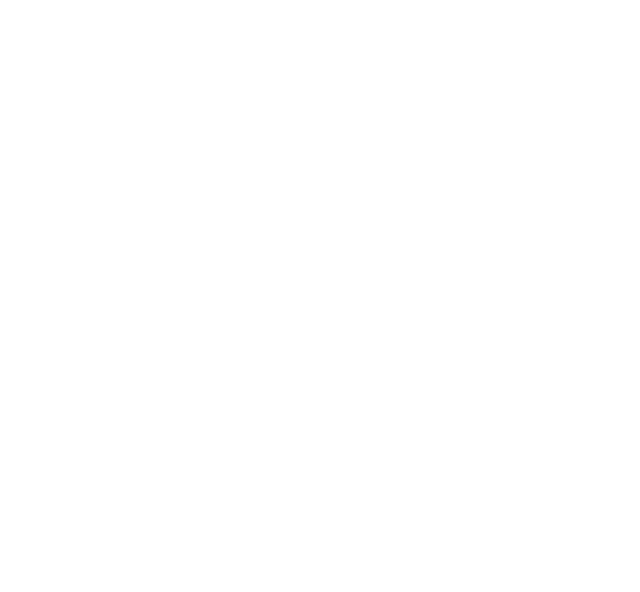
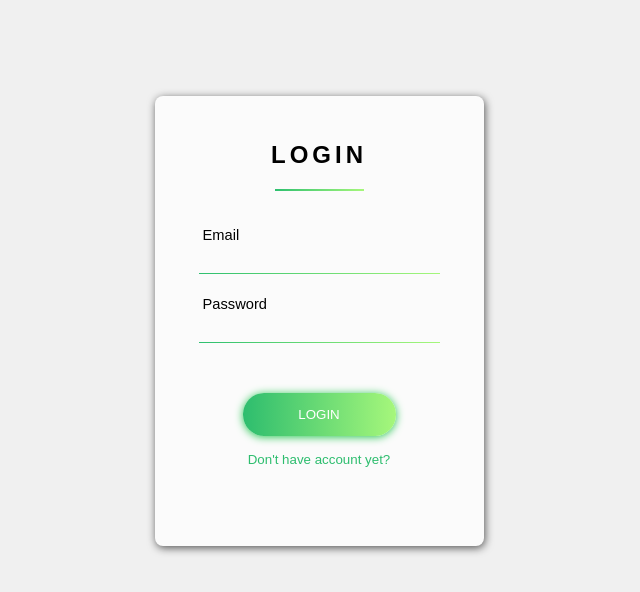
Before and after one commit to groupProject-P2-W1/W2W-client, a plain HTML site: page index.html in a window 1280 px wide. Shown: the whole page, without its empty margins (321-961 px from the left). Drawn offline with nearby package versions, Linux system fonts and the light colour scheme.

Commit message:
added login and register

```diff
--- a/index.html
+++ b/index.html
@@ -4,9 +4,64 @@
     <meta charset="UTF-8">
     <meta name="viewport" content="width=device-width, initial-scale=1.0">
     <title>W2W - app</title>
+    <link rel="stylesheet" href="styles.css">
 </head>
 <body>
+    <section id="login-page">
+        <div id="card">
+            <div id="card-content">
+              <div id="card-title">
+                <h2>LOGIN</h2>
+                <br>
+                <div class="underline-title"></div>
+              </div>
+              <form onclick="signIn(event)" class="form">
+                <label for="user-email" style="padding-top:13px">
+                    &nbsp;Email
+                </label>
+                <input id="email" v-model="email" class="form-content" type="email" name="email" autocomplete="on" required>
+                <div class="form-border"></div>
+                <label for="user-password" style="padding-top:22px">
+                    &nbsp;Password
+                </label>
+                <input id="password" v-model="password" class="form-content" type="password" name="password" required>
+                <div class="form-border"></div>
+                <input id="submit-btn" type="submit" name="submit" value="LOGIN">
+                <a href="#" id="signup" onclick="showSignUp(event)">Don't have account yet?</a>
+              </form>
+            </div>
+        </div>
+    </section>
+    <section id="register-page">
+        <div id="card">
+            <div id="card-content">
+              <div id="card-title">
+                <h2>REGISTER</h2>
+                <br>
+                <div class="underline-title"></div>
+              </div>
+              <form onclick="signIn(event)" class="form">
+                <label for="user-email" style="padding-top:13px">
+                    &nbsp;Email
+                </label>
+                <input id="sign-up-email" class="form-content" type="email" name="email" autocomplete="on" required>
+                <div class="form-border"></div>
+                <label for="user-password" style="padding-top:22px">
+                    &nbsp;Password
+                </label>
+                <input id="sign-up-password" class="form-content" type="password" name="password" required>
+                <div class="form-border"></div>
+                <input id="submit-btn" type="submit" name="submit" value="REGISTER">
+                <a href="#" id="signup" onclick="showSignIn(event)">Cancel</a>
+              </form>
+            </div>
+        </div>
+    </section>
+    <section id="movie-page">
+        <div>
 
+        </div>
+    </section>
     <script src="https://code.jquery.com/jquery-2.2.4.js" integrity="sha256-iT6Q9iMJYuQiMWNd9lDyBUStIq/8PuOW33aOqmvFpqI=" crossorigin="anonymous"></script>
     <script src="https://ajax.googleapis.com/ajax/libs/jquery/3.5.1/jquery.min.js"></script>
     <script src="index.js"></script>
--- a/index.js
+++ b/index.js
@@ -0,0 +1,72 @@
+const server = "http://localhost:3000"
+
+$(document).ready(function () {
+    const token = localStorage.getItem("token")
+    // console.log(token)
+    if(token){
+        $("#login-page").hide()
+        $("#register-page").hide()
+    }
+    else{
+        $("#login-page").show()
+        $("#register-page").hide()
+    }
+})
+
+function signIn(e){
+    e.preventDefault()
+    // console.log("button terclick")
+    const email = $("#email").val()
+    const password = $("#password").val()
+    console.log(email)
+    $.ajax({
+        method: "POST",
+        url: server + "/users/sign-in",
+        data: {
+            email,
+            password
+        }
+    }).done(response =>{
+        console.log(response)
+        const token = response.acces_token
+        localStorage.setItem("token", token)
+        // console.log(response)
+    }).fail(xhr => {
+        console.log(xhr)
+    }).always(_ => {
+        $("#email").val("")
+        $("#password").val("")
+    })
+}
+
+function signUp(e){
+    e.preventDefault()
+    const email = $("#sign-up-email").val()
+    const password = $("#sign-up-password").val()
+    $.ajax({
+        method: "POST",
+        url: server + "/users/sign-up",
+        data: {
+            email,
+            password,
+        }
+    }).done(response =>{
+        // console.log(response)
+        $("#login-page").show()
+        $("#register-page").hide()
+    }).fail(err => {
+        console.log(err)
+    })
+}
+
+function showSignUp(e){
+    e.preventDefault()
+    $("#login-page").hide()
+    $("#register-page").show()
+}
+
+function showSignIn(e){
+    e.preventDefault()
+    $("#login-page").show()
+    $("#register-page").hide()
+}
--- /dev/null
+++ b/styles.css
@@ -0,0 +1,82 @@
+a {
+text-decoration: none;
+}
+body {
+background: #f0f0f0;
+
+}
+label {
+font-family: "Raleway", sans-serif;
+font-size: 11pt;
+}
+#forgot-pass {
+color: #2dbd6e;
+font-family: "Raleway", sans-serif;
+font-size: 10pt;
+margin-top: 3px;
+text-align: right;
+}
+#card {
+background: #fbfbfb;
+border-radius: 8px;
+box-shadow: 1px 2px 8px rgba(0, 0, 0, 0.65);
+height: 450px;
+margin: 6rem auto 8.1rem auto;
+width: 329px;
+}
+#card-content {
+padding: 12px 44px;
+}
+#card-title {
+font-family: "Raleway Thin", sans-serif;
+letter-spacing: 4px;
+padding-bottom: 23px;
+padding-top: 13px;
+text-align: center;
+}
+#signup {
+color: #2dbd6e;
+font-family: "Raleway", sans-serif;
+font-size: 10pt;
+margin-top: 16px;
+text-align: center;
+}
+#submit-btn {
+background: -webkit-linear-gradient(right, #a6f77b, #2dbd6e);
+border: none;
+border-radius: 21px;
+box-shadow: 0px 1px 8px #24c64f;
+cursor: pointer;
+color: white;
+font-family: "Raleway SemiBold", sans-serif;
+height: 42.3px;
+margin: 0 auto;
+margin-top: 50px;
+transition: 0.25s;
+width: 153px;
+}
+#submit-btn:hover {
+box-shadow: 0px 1px 18px #24c64f;
+}
+.form {
+align-items: left;
+display: flex;
+flex-direction: column;
+}
+.form-border {
+background: -webkit-linear-gradient(right, #a6f77b, #2ec06f);
+height: 1px;
+width: 100%;
+}
+.form-content {
+background: #fbfbfb;
+border: none;
+outline: none;
+padding-top: 14px;
+}
+.underline-title {
+background: -webkit-linear-gradient(right, #a6f77b, #2ec06f);
+height: 2px;
+margin: -1.1rem auto 0 auto;
+width: 89px;
+}
```
